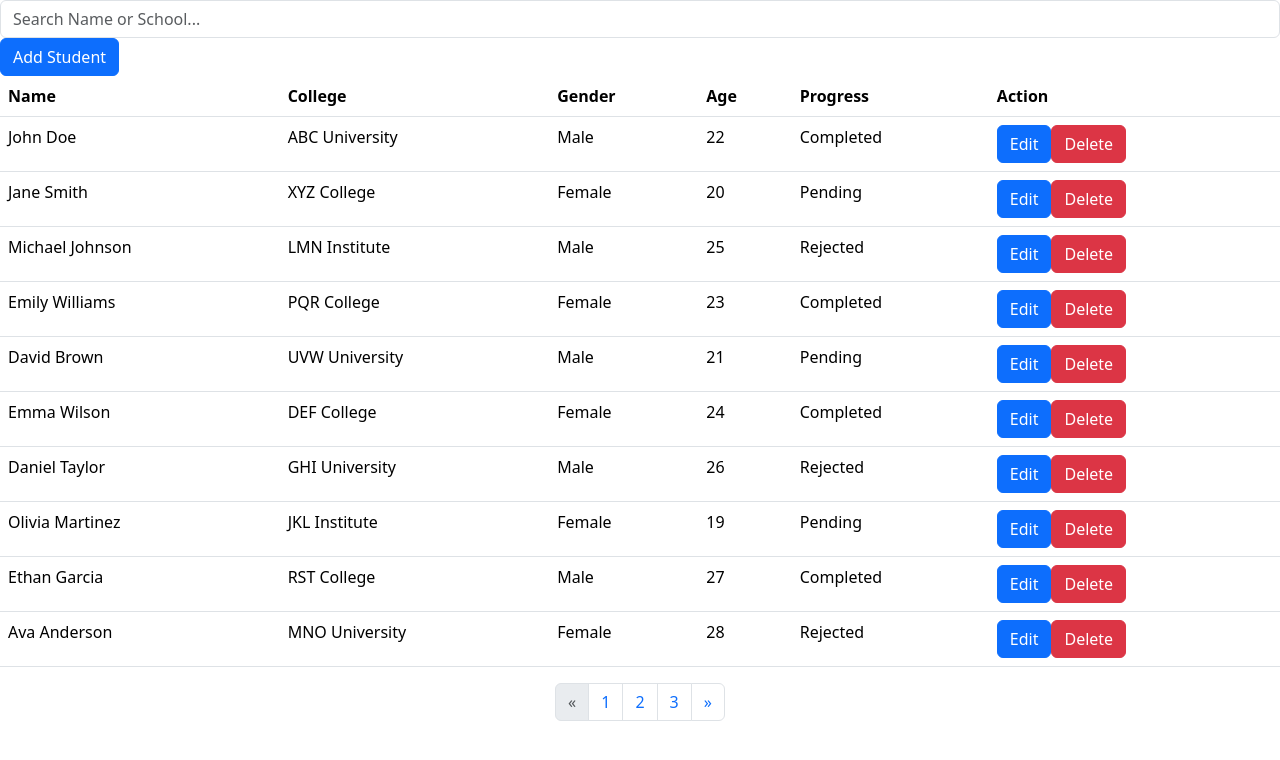
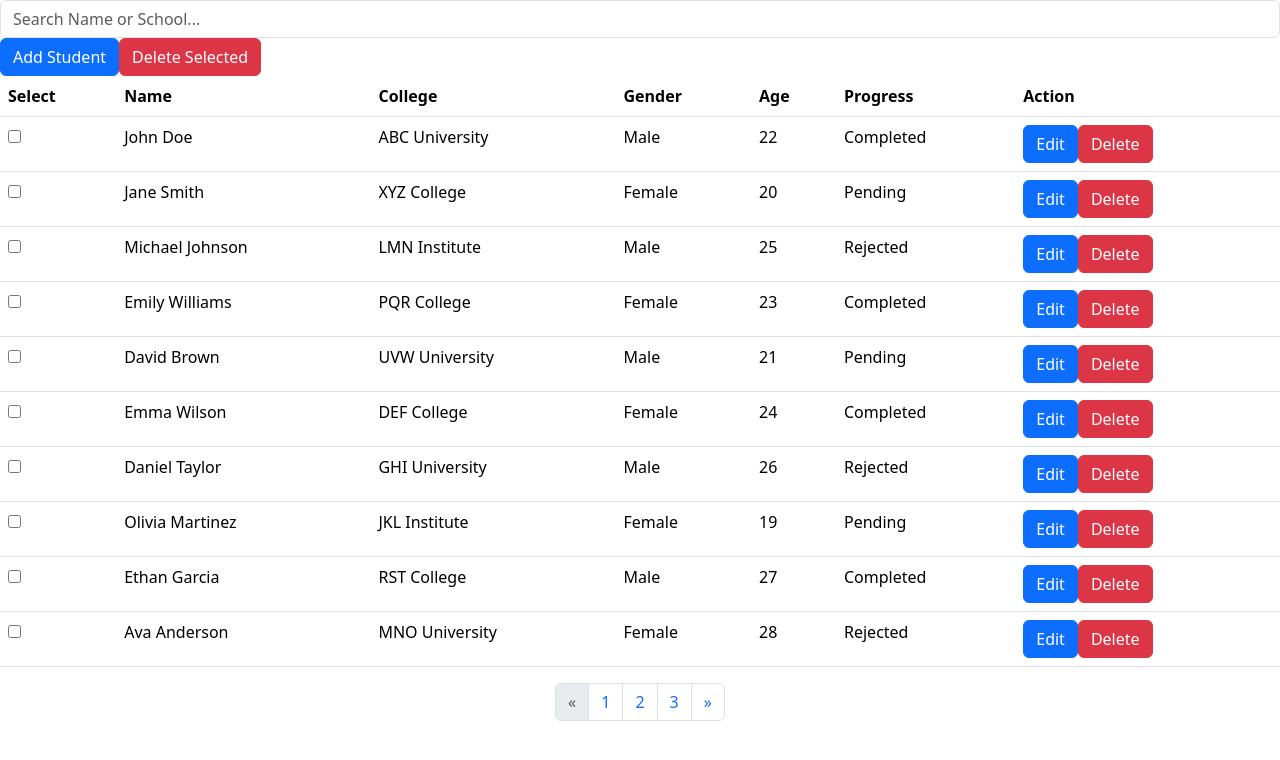
Before and after one commit to Zuke99/Coditation-StudentApp, an Angular app: page / in a window 1280 px wide. Shown: the top 760 px of the page. Built offline with nearby package versions, Linux system fonts and the light colour scheme.

Commit message:
multiple Delete

```diff
--- a/src/app/components/student-list/student-list/student-list.component.html
+++ b/src/app/components/student-list/student-list/student-list.component.html
@@ -3,11 +3,12 @@
     Add Student
 </button>
 
-
+<button class="btn btn-danger" (click)="deleteSelected()">Delete Selected</button>
 
 <table class="table">
     <thead>
       <tr>
+        <th>Select</th>
         <th>Name</th>
         <th>College</th>
         <th>Gender</th>
@@ -18,6 +19,9 @@
     </thead>
     <tbody>
       <tr *ngFor="let student of paginatedData">
+        <td>
+            <input type="checkbox" [value]="student" (change)="toggleSelection($event, student)" />
+          </td>
         <td>{{ student.studentName }}</td>
         <td>{{ student.college }}</td>
         <td>{{ student.gender }}</td>
--- a/src/app/components/student-list/student-list/student-list.component.ts
+++ b/src/app/components/student-list/student-list/student-list.component.ts
@@ -34,6 +34,8 @@ export class StudentListComponent {
   pageSize = 10
   currentPage = 1
   paginatedData: any[] = [];
+  selectedItems: any[] = [];
+
   //totalPages: any;
 
   constructor(private fb: FormBuilder) {
@@ -266,4 +268,29 @@ export class StudentListComponent {
     this.currentPage = pageNumber;
     this.paginateData();
   }
+
+  toggleSelection(event: any, student: any): void {
+    if (event.target.checked) {
+      this.selectedItems.push(student);
+    } else {
+      const index = this.selectedItems.findIndex((item) => item === student);
+      if (index !== -1) {
+        this.selectedItems.splice(index, 1);
+      }
+    }
+  }
+
+  saveToLocalStorage(){
+     localStorage.removeItem('StudentData');
+     localStorage.setItem('StudentData',JSON.stringify(this.students));
+     console.log("AfterSaving", JSON.parse(localStorage.getItem('StudentData')));
+     //console.log(this.getExistingStudents());
+
+  }
+
+  deleteSelected() {
+    for(let i = 0; i < this.selectedItems.length; i++)
+      this.deleteStudent(this.selectedItems[i]);
+    this.selectedItems = [];
+  }
 }
```
